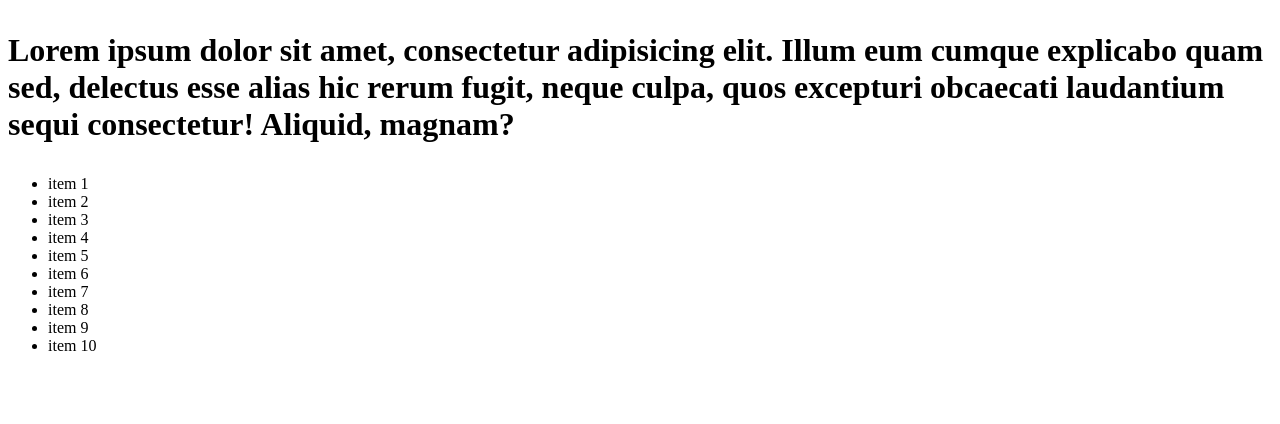
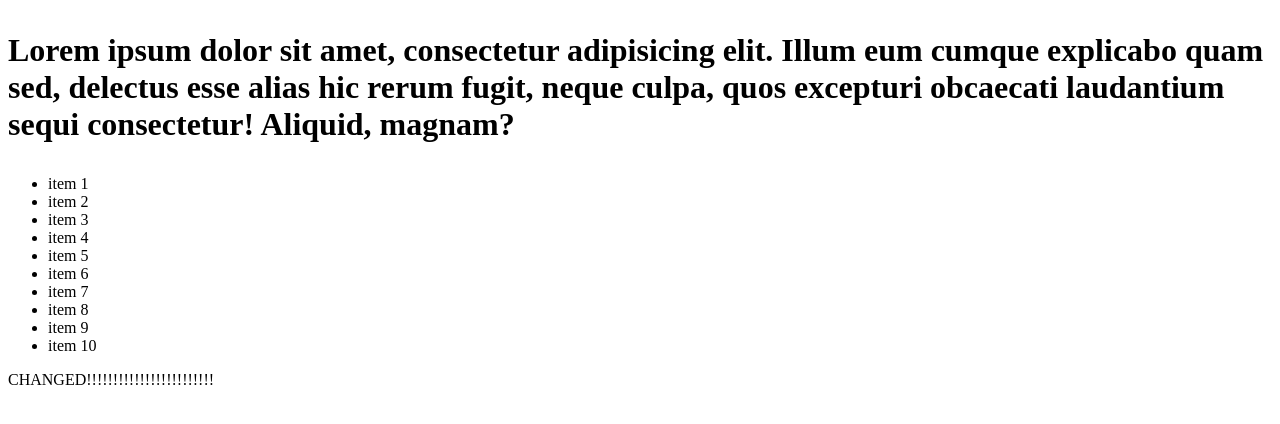
Before and after one commit to j0xter/github_test, a plain HTML site: page index.html in a window 1280 px wide. Drawn offline with Linux system fonts and the light colour scheme.

Commit message:
added some text lol xd

```diff
--- a/index.html
+++ b/index.html
@@ -27,6 +27,8 @@
         <li>item 9</li>
         <li>item 10</li>
     </ul>
+
+    <p>CHANGED!!!!!!!!!!!!!!!!!!!!!!!!</p>
 </body>
 
 </html>
```
